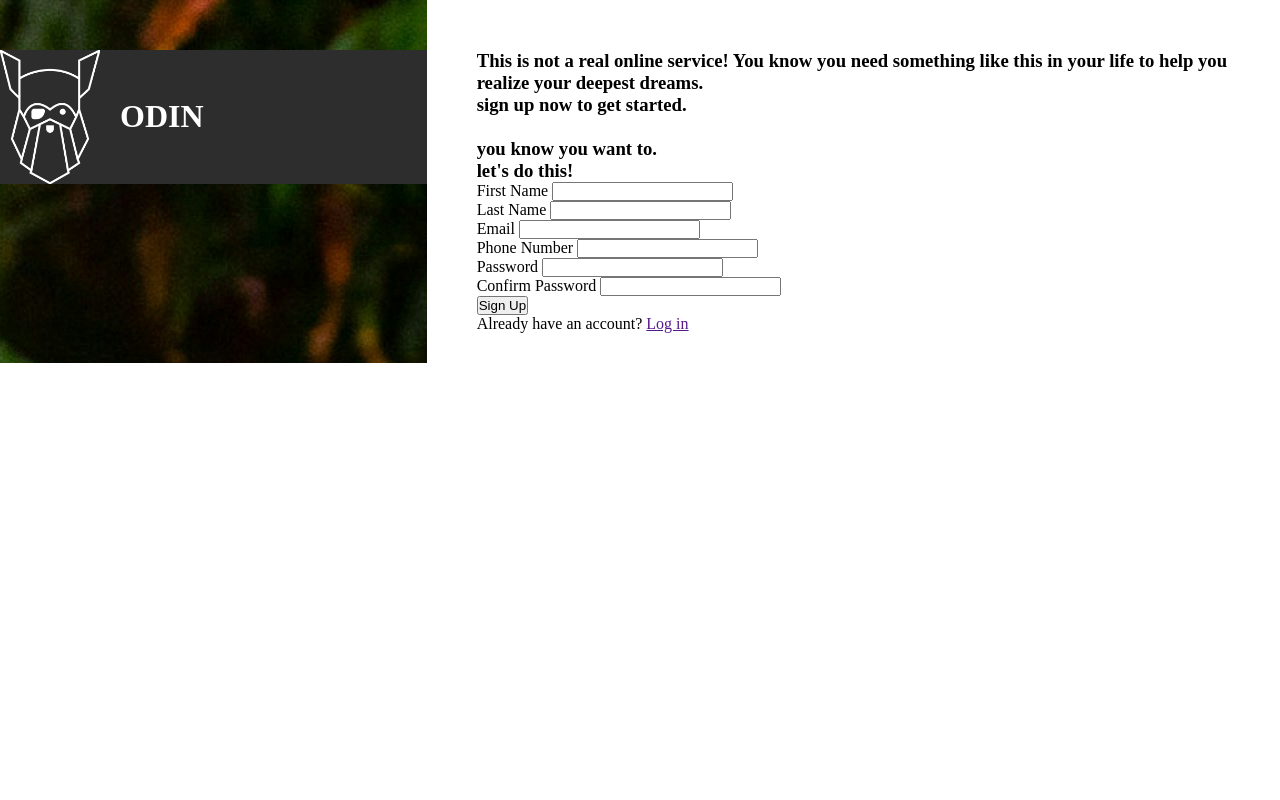
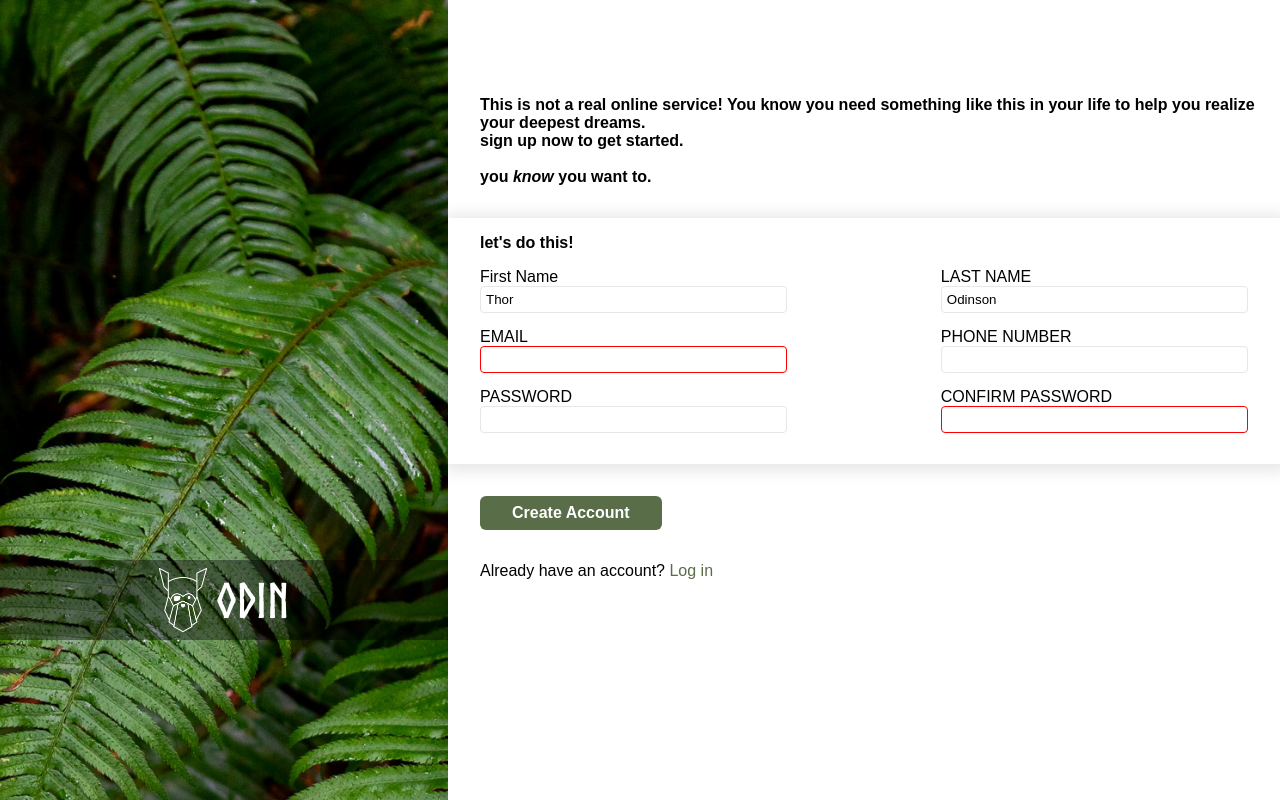
Before and after one commit to Techron254/sign-up-form, a plain HTML site: page index.html in a window 1280 px wide. Shown: the top 800 px of the page. Drawn offline with Linux system fonts and the light colour scheme.

Commit message:
final product

```diff
--- a/index.html
+++ b/index.html
@@ -9,9 +9,10 @@
 <body>
   <main>
   <div class="left">
-  <div class="logo-and-image">
-  <img src="./images/odin-lined.png" alt="Logo">
-  <h1>ODIN</h1>
+    <img src="./images/halie-west-25xggax4bSA-unsplash.jpg" alt="" srcset="">
+  <div class="logo-and-text">
+    <img src="./images/odin-lined.png" alt="Logo">
+    <h1>ODIN</h1>
   </div>
   </div>
   <div class="right">
@@ -20,7 +21,7 @@
         sign up now to get started.
         <br>
         <br>
-        you know you want to.
+        you <i>know</i> you want to.
     </h3>
     <div class="form">
 
@@ -29,31 +30,31 @@
                 <h3>let's do this!</h3>
                 <div>
                     <label for="first-name">First  Name</label>
-                    <input type="text" id="first-name" name="first-name" required>
+                    <input type="text" id="first-name" name="first-name" value="Thor" required>
                 </div>
             <div>
-                <label for="last-name">Last Name</label>
-                <input type="text">
+                <label for="last-name">LAST NAME</label>
+                <input type="text" value="Odinson">
             </div>
             <div>
-                <label for="email">Email</label>
+                <label for="email">EMAIL</label>
                 <input type="email" id="email" name="email" required>
             </div>
             <div>
-                <label for="phone-number">Phone Number</label>
+                <label for="phone-number">PHONE NUMBER</label>
                 <input type="tel" id="phone-number" name="phone-number">
             </div>
             <div>
-                <label for="password">Password</label>
-                <input type="password" id="password" name="password" required>
+                <label for="password"id="password" name="password" required>PASSWORD</label>
+                <input type="password">
             </div>
             <div>
-                <label for="confirm-password">Confirm Password</label>
+                <label for="confirm-password">CONFIRM PASSWORD</label>
                 <input type="password" id="confirm-password" name="confirm-password" required>
             </div>
             </div>
             <div class="create-account-button">
-                <button type="submit">Sign Up</button>
+                <button type="submit">Create Account</button>
             </div>
             <p>Already have an account? <a href="">Log in</a></p>
         </form>
--- a/style.css
+++ b/style.css
@@ -1,33 +1,113 @@
+@font-face {
+    font-family: 'Old Norse Bold';
+    src: url(./fonts/norse.bold.otf);
+}
 * {
     margin: 0;
     padding: 0;
     box-sizing: border-box;
 }
 main{
-    display: grid;
-    grid-template-columns: 1fr 2fr;
+    display: flex;
+    font-family: Arial, Helvetica, sans-serif;
 }
 .left {
+    display: flex;
+    flex-direction: column;
+    align-items: center;
+    justify-content: center;
     text-align: center;
-    margin-bottom: 20px;
-    background-image: url(./images/halie-west-25xggax4bSA-unsplash.jpg);
+    width: 35%;
+    height: 100%;
 }
-.logo-and-image {
-    color: white;
-    margin-top: 50px;
+.left>img {
+    width: 100%;
+    height: 150vh;
+    object-fit: cover;
+}
+.logo-and-text {
+    color: rgb(255, 255, 255);
     display: flex;
     align-items: center;
-    background: #2d2d2d;
-    width: 100%;
+    justify-content: center;
+    width: 35%;
+    background-color: rgb(0, 0, 0, 0.4);
+    position: absolute;
+    font-family: "Old Norse Bold", sans-serif;
+    padding: 1rem;
+    height: 5rem;
+    font-size: 1.5rem;
 }
-.logo-and-image img {
-    width: 100px;
+.logo-and-text img{
+    width: 2em;
     height: auto;
-    margin-right: 20px;
+    margin-right: 10px;
+    filter: brightness(0) invert(1);
 }
 .right {
-    padding: 50px;
+    width: 65%;
+    padding-top: 6rem;
+}
+.right h3:not(form h3){
+    margin-left: 2rem;
+    margin-bottom: 2rem;
 }
 .form-content{
     background-color: #fff;
+    display: flex;
+    justify-content: space-between;
+    flex-wrap: wrap;
+    padding: 1rem 2rem;
+    margin-bottom: 2rem;
+    width: 100%;
+    box-shadow: 2px 2px 15px 5px rgba(5, 5, 5, 0.1);
 }
+.form-content div {
+    width: 40%;
+    margin-bottom: 15px;
+    display: flex;
+    flex-direction: column;
+}
+form h3{
+    display: block;
+    width: 100%;
+    padding-bottom: 1rem;
+    text-align: left;
+}
+input{
+    padding: 5px;
+    border: 1.5px solid #E5E7EB;
+    border-radius: 4px;
+}
+.create-account-button button {
+    padding: 0.5rem 2em;
+    background-color: #596D48;
+    color: #ffffff;
+    border: none;
+    border-radius: 6px;
+    cursor: pointer;
+    font-size: 1rem;
+    font-weight: 600;
+    margin-bottom: 2rem;
+    margin-left: 2rem;
+}
+input:invalid{
+    border: 1.5px solid red;
+}
+input:focus{
+    border: 1px solid blue;
+    box-shadow: 1px 1px 5px rgba(5, 5, 5, 0.3);
+}
+form a{
+    color: #596D48;
+    text-decoration: none;
+    font-weight: 500;
+}
+form p{
+    margin-left: 2rem;
+    margin-bottom: 2rem;
+}
+h3{
+    font-weight: 600;
+    font-size: 1rem;
+}
```
